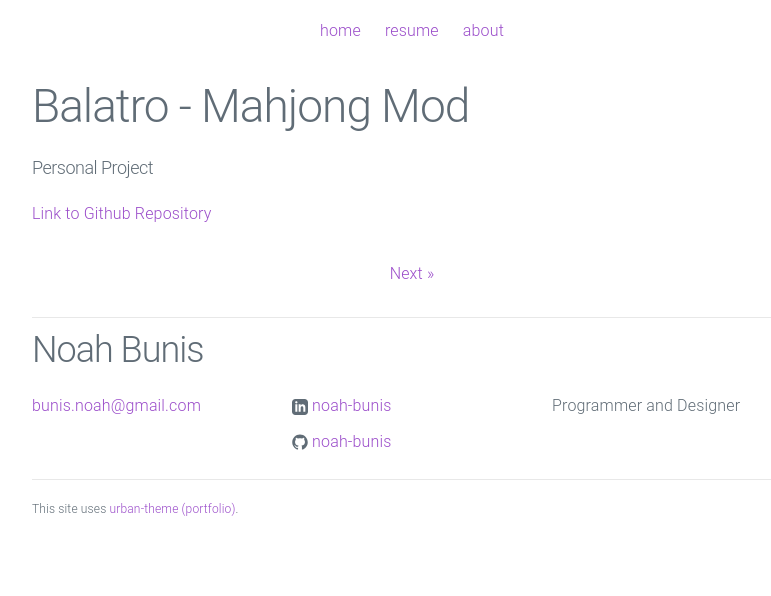
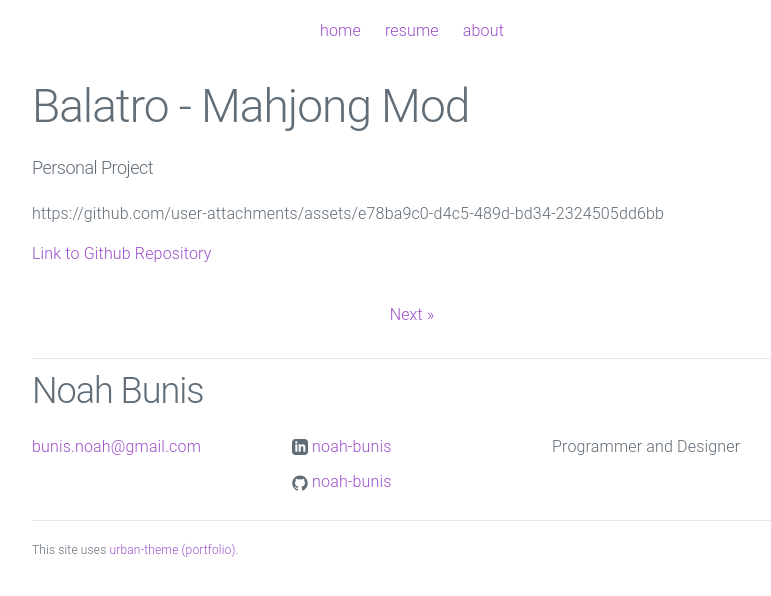
Before and after one commit to Noah-Bunis/noah-bunis.github.io, a Jekyll site: the page built from _posts/2026-01-11-balatro-mahjong.md, in a window 1280 px wide. Shown: the top 596 px of the page, without its empty margins (228-999 px from the left). Built offline with Jekyll 4.4.1, drawn with Linux system fonts in a browser that asks for light colours; some of the changed lines change nothing that is shown.

Commit message:
Update 2026-01-11-balatro-mahjong.md

```diff
--- a/_posts/2026-01-11-balatro-mahjong.md
+++ b/_posts/2026-01-11-balatro-mahjong.md
@@ -5,4 +5,8 @@
 date:   2026-01-11
 preview: /assets/Red.png
 ---
+
+
+https://github.com/user-attachments/assets/e78ba9c0-d4c5-489d-bd34-2324505dd6bb
+
 [Link to Github Repository](https://github.com/Noah-Bunis/BalatroMahjong)
```
